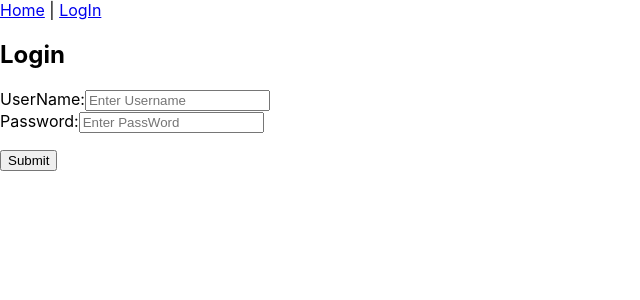
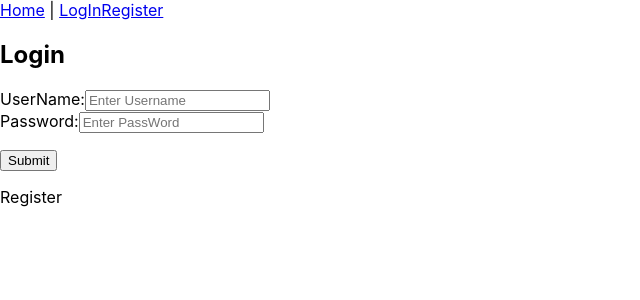
Before and after one commit to cvan90/Dashboard-Project, a React (Create React App) app in the folder dashboard-app/: page /#/LogIn in a window 1280 px wide. Shown: the top 300 px of the page, without its empty margins (0-640 px from the left). Built offline with nearby package versions, Linux system fonts and the light colour scheme.

Commit message:
linked rigster page

```diff
--- a/dashboard-app/src/App.js
+++ b/dashboard-app/src/App.js
@@ -1,6 +1,7 @@
 import Home from "./components/Home"
 import {HashRouter, Routes, Route} from "react-router-dom"
 import LogIn from "./components/LogIn"
+import Register from "./components/Register"
 import NavBar from "./components/NavBar";
 import "./App.css"
 function App() {
@@ -12,6 +13,7 @@ function App() {
       <Routes>
         <Route path="/" element={<Home/>}/>
         <Route path="/LogIn" element={<LogIn/>}/>
+        <Route path="/Register" element={<Register/>}/>
       </Routes>
     </HashRouter>
 
--- a/dashboard-app/src/components/LogIn.js
+++ b/dashboard-app/src/components/LogIn.js
@@ -12,7 +12,8 @@ function LogIn() {
         <p></p>
         <button>Submit</button>
       </form>
-
+      <p></p>
+       <p>Register</p>
 
         </>
     )
--- a/dashboard-app/src/components/NavBar.js
+++ b/dashboard-app/src/components/NavBar.js
@@ -6,6 +6,7 @@ function NavBar(){
         <nav>
             <Link to="/">Home</Link>{" | "}
            <Link to="/LogIn">LogIn</Link>
+           <Link to="/Register">Register</Link>
         </nav>
         </>
     );
--- a/dashboard-app/src/components/Register.js
+++ b/dashboard-app/src/components/Register.js
@@ -1,5 +1,5 @@
 
-function LogIn() {
+function Register() {
 
     return (
         <>
@@ -10,12 +10,14 @@ function LogIn() {
         <label>UserName:</label><input type="text" placeholder="Enter Username" maxLength={25}></input><br/>
         <label>Password:</label><input type="text" placeholder="Enter PassWord" maxLength={25}></input>
         <p></p>
+        <input type="checkbox">Terms and Services</input>
+        <p></p>
         <button>Submit</button>
       </form>
-
-
+       <p></p>
+      <p>Login</p>
         </>
     )
 }
 
-export default LogIn;
+export default Register;
```
